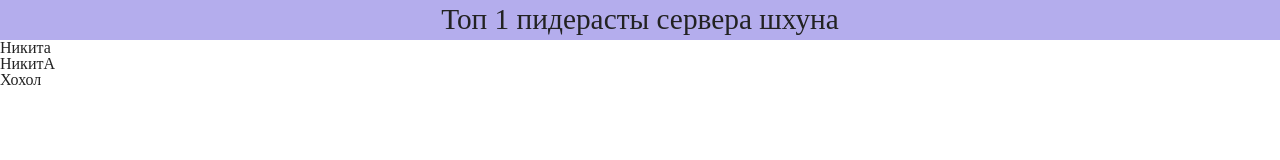
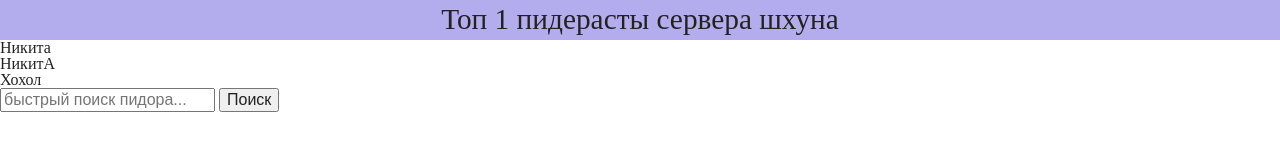
Before and after one commit to Godray17/shhuna, a plain HTML site: page index.html in a window 1280 px wide. Drawn offline with Linux system fonts and the light colour scheme.

Commit message:
поиск

```diff
--- a/index.html
+++ b/index.html
@@ -13,15 +13,16 @@
 <body>
   <header class="header">
     <h1 class="shyna"> Топ 1 пидерасты сервера шхуна </h1>
-
-
-
   </header>
   <ul class="pideras">
     <li> Никита </li>
     <li> НикитА </li>
     <li> Хохол </li>
   </ul>
+  <form action="" method="get">
+  <input name="s" placeholder="быстрый поиск пидора..." type="Никита">
+  <button type="submit">Поиск</button>
+</form>
 
 
 </body>
```
